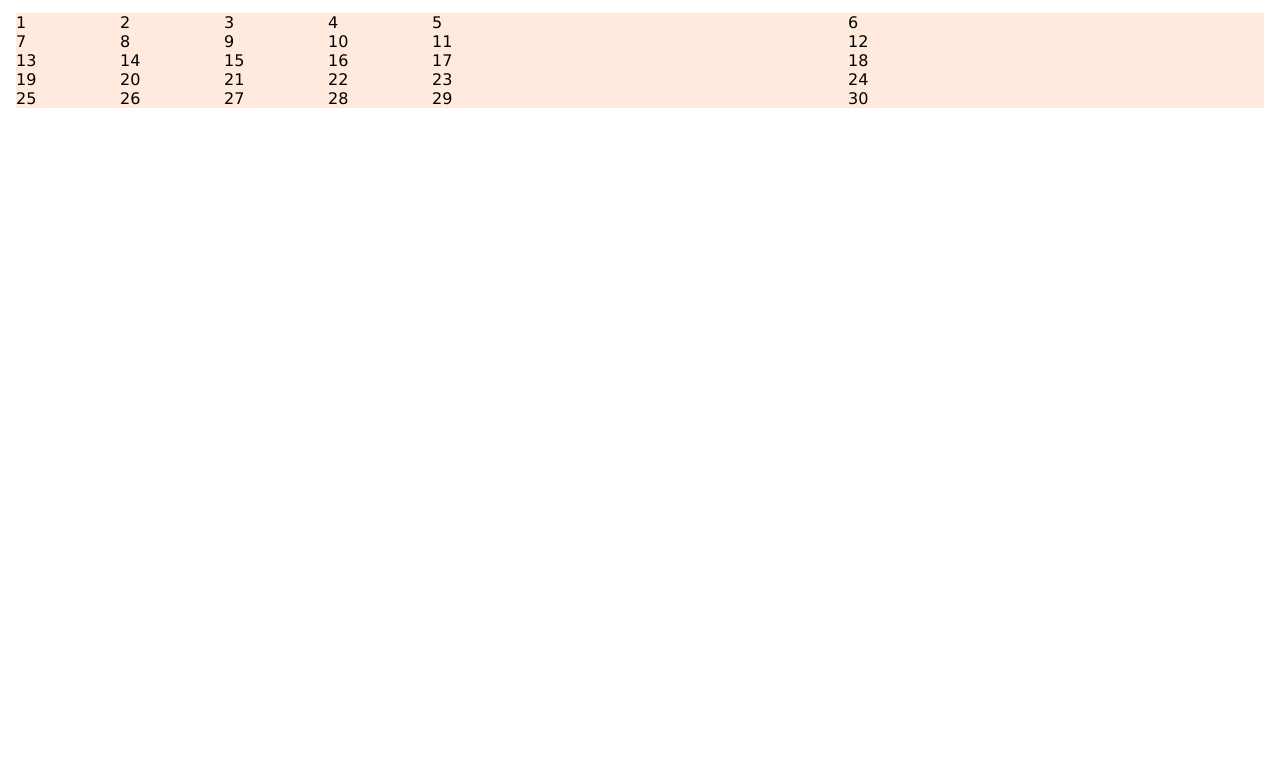
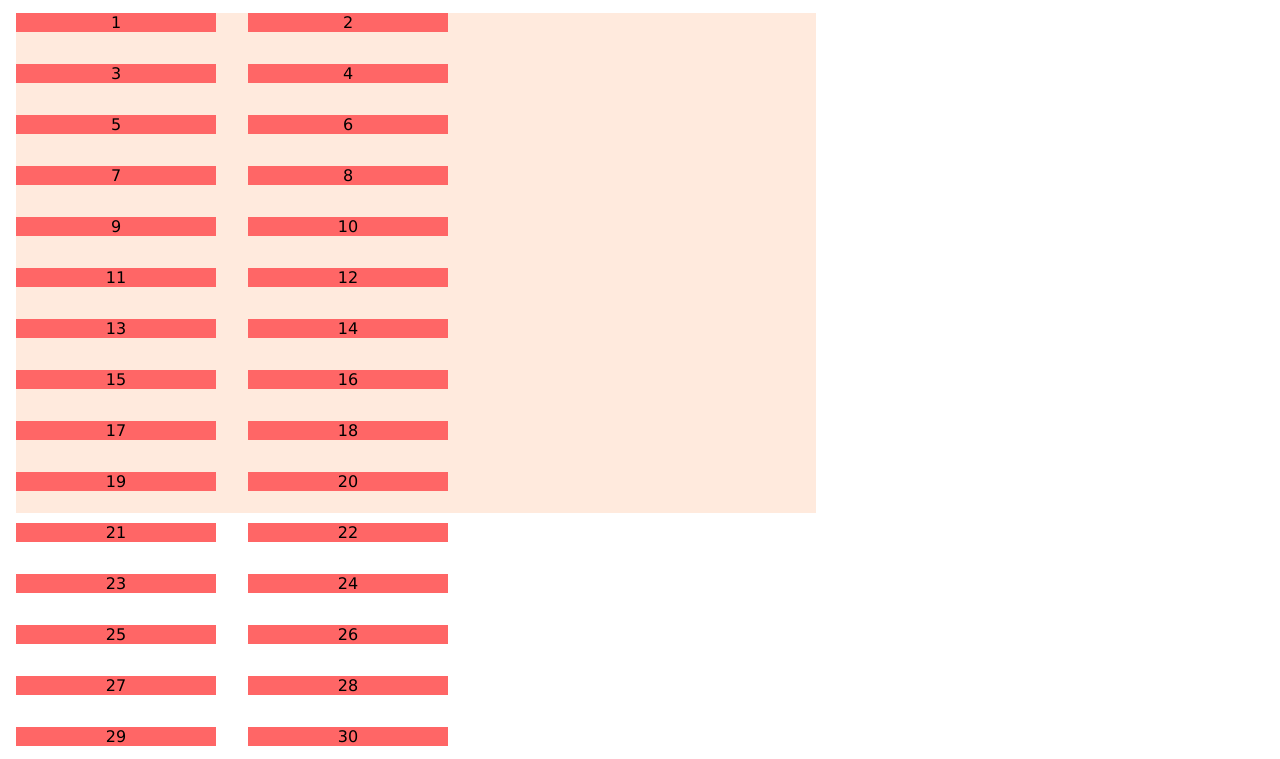
Before and after one commit to mlapeducacionit/pescar_desarrolo-web-avanzado-09, a website built with Vite: page 03.grid-etapa-1/index.html in a window 1280 px wide. Shown: the part 41-800 px from the top of the page. Built offline with nearby package versions, Linux system fonts and the light colour scheme.

Commit message:
trabajando con las columnas y filas

```diff
--- a/03.grid-etapa-1/src/style.css
+++ b/03.grid-etapa-1/src/style.css
@@ -18,7 +18,7 @@ body {
 .contenedor {
     display: grid;
     margin: 1rem;
-    /* Grilla explicita */
+    /* ! Grilla explicita */
     background-color: #ffeadd;
     /* columnas (tracks) */
     /* grid-template-columns: 100px 100px 100px; */
@@ -27,7 +27,22 @@ body {
     /* fr -> Fracción */
     /* grid-template-columns: 1fr 1fr 1fr 1fr 1fr; */
    /*  grid-template-columns: repeat(2, 1fr) 2fr; */
-    grid-template-columns: repeat(4, .5fr) repeat(2, 2fr);
+    /* grid-template-columns: repeat(4, .5fr) repeat(2, 2fr); */
+    grid-template-columns: repeat(2, 200px);
     /* filas (tracks) */
-    /* Grilla implicita */
+    grid-template-rows: repeat(10, 1fr);
+    /* ! Grilla implicita (Crean dinamicamente) */
+    grid-auto-rows: 2fr;
+    /* grid-auto-columns: ; */
+    /* row-gap: 1rem;
+    column-gap: 3rem; */
+    gap: 2rem;
+
+    height: 500px;
+    width: 800px;
 }
+
+.elemento {
+    background-color: #ff6666;
+    text-align: center;
+}
```
